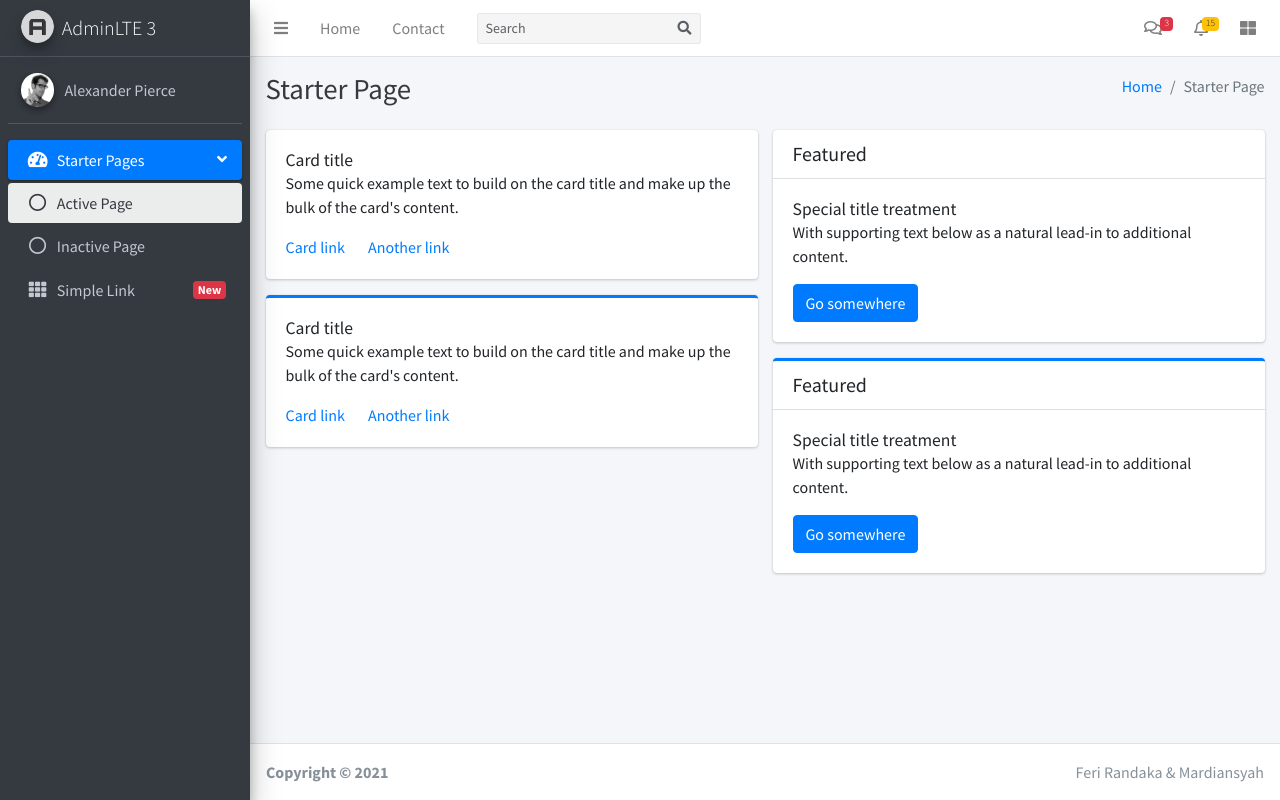
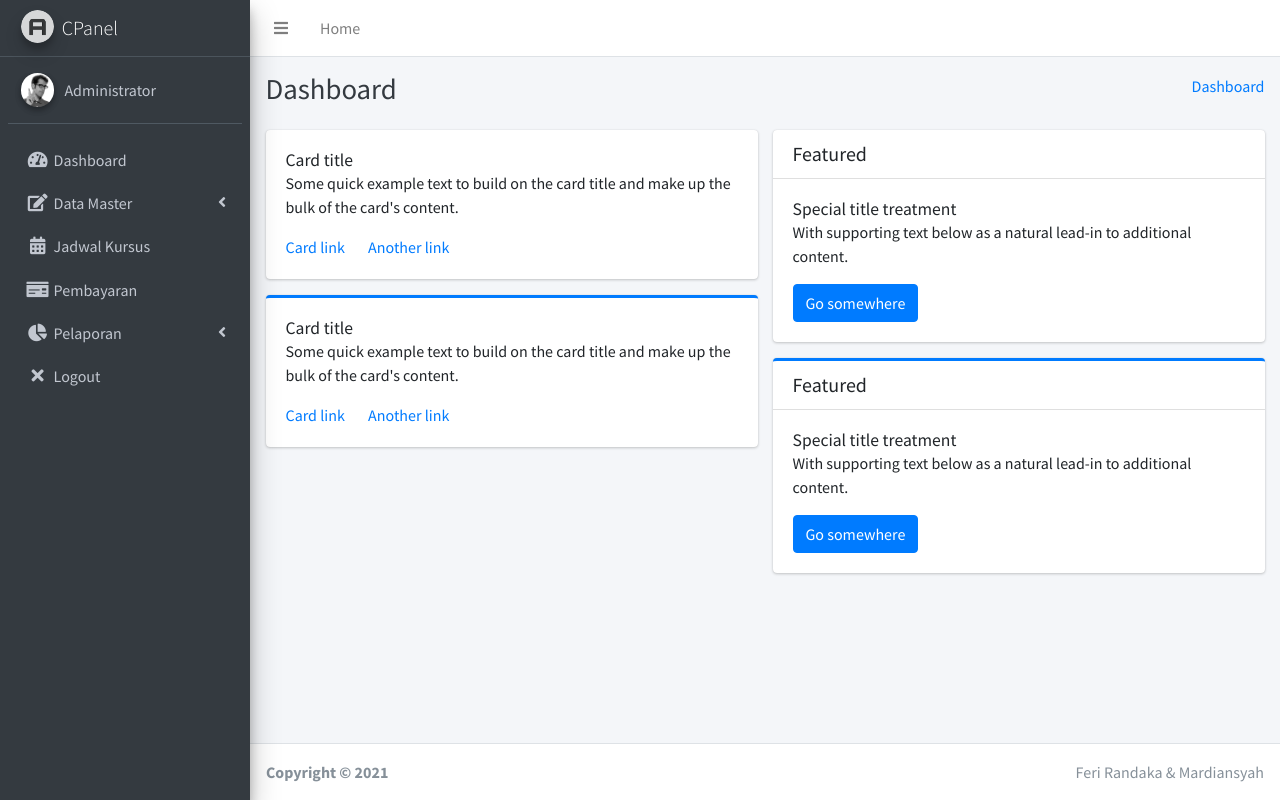
Before and after one commit to AmzarNatsir/ta_kursusmo, a CodeIgniter app: page /ta_kursusmo/ in a window 1280 px wide. Run offline with CodeIgniter, Linux system fonts and the light colour scheme; some libraries are stand-ins or nearby versions.

Commit message:
Update Data Master

```diff
--- a/application/config/database.php
+++ b/application/config/database.php
@@ -76,9 +76,9 @@ $query_builder = TRUE;
 $db['default'] = array(
 	'dsn'	=> '',
 	'hostname' => 'localhost',
-	'username' => '',
-	'password' => '',
-	'database' => '',
+	'username' => 'root',
+	'password' => '4mz4r',
+	'database' => 'kursus_mobil',
 	'dbdriver' => 'mysqli',
 	'dbprefix' => '',
 	'pconnect' => FALSE,
--- a/application/views/admin/_partial/menu_sidebar.php
+++ b/application/views/admin/_partial/menu_sidebar.php
@@ -4,7 +4,7 @@
     <a href="index3.html" class="brand-link">
       <img src="<?php echo base_url();?>assets/dist/img/AdminLTELogo.png" alt="AdminLTE Logo" class="brand-image img-circle elevation-3"
            style="opacity: .8">
-      <span class="brand-text font-weight-light">AdminLTE 3</span>
+      <span class="brand-text font-weight-light">CPanel</span>
     </a>
 
     <!-- Sidebar -->
@@ -12,10 +12,10 @@
       <!-- Sidebar user panel (optional) -->
       <div class="user-panel mt-3 pb-3 mb-3 d-flex">
         <div class="image">
-          <img src="dist/img/user2-160x160.jpg" class="img-circle elevation-2" alt="User Image">
+          <img src="<?php echo base_url();?>assets/dist/img/user2-160x160.jpg" class="img-circle elevation-2" alt="User Image">
         </div>
         <div class="info">
-          <a href="#" class="d-block">Alexander Pierce</a>
+          <a href="#" class="d-block">Administrator</a>
         </div>
       </div>
 
@@ -24,37 +24,34 @@
         <ul class="nav nav-pills nav-sidebar flex-column" data-widget="treeview" role="menu" data-accordion="false">
           <!-- Add icons to the links using the .nav-icon class
                with font-awesome or any other icon font library -->
-          <li class="nav-item has-treeview menu-open">
-            <a href="#" class="nav-link active">
-              <i class="nav-icon fas fa-tachometer-alt"></i>
-              <p>
-                Starter Pages
-                <i class="right fas fa-angle-left"></i>
-              </p>
-            </a>
+          <li class="nav-item">
+            <a href="<?php echo base_url();?>" class="nav-link"><i class="nav-icon fas fa-tachometer-alt"></i><p>Dashboard</p></a>
+          </li>
+          <li class="nav-item has-treeview">
+            <a href="#" class="nav-link"><i class="nav-icon fas fa-edit"></i><p>Data Master<i class="right fas fa-angle-left"></i></p></a>
             <ul class="nav nav-treeview">
-              <li class="nav-item">
-                <a href="#" class="nav-link active">
-                  <i class="far fa-circle nav-icon"></i>
-                  <p>Active Page</p>
-                </a>
-              </li>
-              <li class="nav-item">
-                <a href="#" class="nav-link">
-                  <i class="far fa-circle nav-icon"></i>
-                  <p>Inactive Page</p>
-                </a>
-              </li>
+              <li class="nav-item"><a href="<?php echo base_url();?>master/data_mobil" class="nav-link"><i class="far fa-circle nav-icon"></i><p>Data Mobil</p></a></li>
+              <li class="nav-item"><a href="#" class="nav-link"><i class="far fa-circle nav-icon"></i><p>Data Instruktur</p></a></li>
+              <li class="nav-item"><a href="#" class="nav-link"><i class="far fa-circle nav-icon"></i><p>Data Peserta</p></a></li>
             </ul>
           </li>
           <li class="nav-item">
-            <a href="#" class="nav-link">
-              <i class="nav-icon fas fa-th"></i>
-              <p>
-                Simple Link
-                <span class="right badge badge-danger">New</span>
-              </p>
-            </a>
+            <a href="#" class="nav-link"><i class="nav-icon fas fa-calendar-alt"></i><p>Jadwal Kursus</p></a>
+          </li>
+          <li class="nav-item">
+            <a href="#" class="nav-link"><i class="nav-icon fa fa-money-check"></i><p>Pembayaran</p></a>
+          </li>
+          <li class="nav-item has-treeview">
+            <a href="#" class="nav-link"><i class="nav-icon fas fa-chart-pie"></i><p>Pelaporan<i class="right fas fa-angle-left"></i></p></a>
+            <ul class="nav nav-treeview">
+              <li class="nav-item"><a href="#" class="nav-link"><i class="far fa-circle nav-icon"></i><p>Laporan Data Peserta</p></a></li>
+              <li class="nav-item"><a href="#" class="nav-link"><i class="far fa-circle nav-icon"></i><p>Laporan Pembayaran</p></a></li>
+              <li class="nav-item"><a href="#" class="nav-link"><i class="far fa-circle nav-icon"></i><p>Laporan Data Instruktur</p></a></li>
+              <li class="nav-item"><a href="#" class="nav-link"><i class="far fa-circle nav-icon"></i><p>Laporan Jadwal Kursus</p></a></li>
+            </ul>
+          </li>
+          <li class="nav-item">
+            <a href="<?php echo base_url();?>login/logout" class="nav-link"><i class="nav-icon fas fa-times"></i><p>Logout</p></a>
           </li>
         </ul>
       </nav>
--- a/application/views/admin/_partial/top.php
+++ b/application/views/admin/_partial/top.php
@@ -6,115 +6,7 @@
         <a class="nav-link" data-widget="pushmenu" href="#" role="button"><i class="fas fa-bars"></i></a>
       </li>
       <li class="nav-item d-none d-sm-inline-block">
-        <a href="index3.html" class="nav-link">Home</a>
-      </li>
-      <li class="nav-item d-none d-sm-inline-block">
-        <a href="#" class="nav-link">Contact</a>
-      </li>
-    </ul>
-
-    <!-- SEARCH FORM -->
-    <form class="form-inline ml-3">
-      <div class="input-group input-group-sm">
-        <input class="form-control form-control-navbar" type="search" placeholder="Search" aria-label="Search">
-        <div class="input-group-append">
-          <button class="btn btn-navbar" type="submit">
-            <i class="fas fa-search"></i>
-          </button>
-        </div>
-      </div>
-    </form>
-
-    <!-- Right navbar links -->
-    <ul class="navbar-nav ml-auto">
-      <!-- Messages Dropdown Menu -->
-      <li class="nav-item dropdown">
-        <a class="nav-link" data-toggle="dropdown" href="#">
-          <i class="far fa-comments"></i>
-          <span class="badge badge-danger navbar-badge">3</span>
-        </a>
-        <div class="dropdown-menu dropdown-menu-lg dropdown-menu-right">
-          <a href="#" class="dropdown-item">
-            <!-- Message Start -->
-            <div class="media">
-              <img src="dist/img/user1-128x128.jpg" alt="User Avatar" class="img-size-50 mr-3 img-circle">
-              <div class="media-body">
-                <h3 class="dropdown-item-title">
-                  Brad Diesel
-                  <span class="float-right text-sm text-danger"><i class="fas fa-star"></i></span>
-                </h3>
-                <p class="text-sm">Call me whenever you can...</p>
-                <p class="text-sm text-muted"><i class="far fa-clock mr-1"></i> 4 Hours Ago</p>
-              </div>
-            </div>
-            <!-- Message End -->
-          </a>
-          <div class="dropdown-divider"></div>
-          <a href="#" class="dropdown-item">
-            <!-- Message Start -->
-            <div class="media">
-              <img src="dist/img/user8-128x128.jpg" alt="User Avatar" class="img-size-50 img-circle mr-3">
-              <div class="media-body">
-                <h3 class="dropdown-item-title">
-                  John Pierce
-                  <span class="float-right text-sm text-muted"><i class="fas fa-star"></i></span>
-                </h3>
-                <p class="text-sm">I got your message bro</p>
-                <p class="text-sm text-muted"><i class="far fa-clock mr-1"></i> 4 Hours Ago</p>
-              </div>
-            </div>
-            <!-- Message End -->
-          </a>
-          <div class="dropdown-divider"></div>
-          <a href="#" class="dropdown-item">
-            <!-- Message Start -->
-            <div class="media">
-              <img src="dist/img/user3-128x128.jpg" alt="User Avatar" class="img-size-50 img-circle mr-3">
-              <div class="media-body">
-                <h3 class="dropdown-item-title">
-                  Nora Silvester
-                  <span class="float-right text-sm text-warning"><i class="fas fa-star"></i></span>
-                </h3>
-                <p class="text-sm">The subject goes here</p>
-                <p class="text-sm text-muted"><i class="far fa-clock mr-1"></i> 4 Hours Ago</p>
-              </div>
-            </div>
-            <!-- Message End -->
-          </a>
-          <div class="dropdown-divider"></div>
-          <a href="#" class="dropdown-item dropdown-footer">See All Messages</a>
-        </div>
-      </li>
-      <!-- Notifications Dropdown Menu -->
-      <li class="nav-item dropdown">
-        <a class="nav-link" data-toggle="dropdown" href="#">
-          <i class="far fa-bell"></i>
-          <span class="badge badge-warning navbar-badge">15</span>
-        </a>
-        <div class="dropdown-menu dropdown-menu-lg dropdown-menu-right">
-          <span class="dropdown-header">15 Notifications</span>
-          <div class="dropdown-divider"></div>
-          <a href="#" class="dropdown-item">
-            <i class="fas fa-envelope mr-2"></i> 4 new messages
-            <span class="float-right text-muted text-sm">3 mins</span>
-          </a>
-          <div class="dropdown-divider"></div>
-          <a href="#" class="dropdown-item">
-            <i class="fas fa-users mr-2"></i> 8 friend requests
-            <span class="float-right text-muted text-sm">12 hours</span>
-          </a>
-          <div class="dropdown-divider"></div>
-          <a href="#" class="dropdown-item">
-            <i class="fas fa-file mr-2"></i> 3 new reports
-            <span class="float-right text-muted text-sm">2 days</span>
-          </a>
-          <div class="dropdown-divider"></div>
-          <a href="#" class="dropdown-item dropdown-footer">See All Notifications</a>
-        </div>
-      </li>
-      <li class="nav-item">
-        <a class="nav-link" data-widget="control-sidebar" data-slide="true" href="#" role="button"><i
-            class="fas fa-th-large"></i></a>
+        <a href="<?php echo base_url();?>home" class="nav-link">Home</a>
       </li>
     </ul>
   </nav>
--- a/application/views/admin/index.php
+++ b/application/views/admin/index.php
@@ -5,12 +5,11 @@
       <div class="container-fluid">
         <div class="row mb-2">
           <div class="col-sm-6">
-            <h1 class="m-0 text-dark">Starter Page</h1>
+            <h1 class="m-0 text-dark">Dashboard</h1>
           </div><!-- /.col -->
           <div class="col-sm-6">
             <ol class="breadcrumb float-sm-right">
-              <li class="breadcrumb-item"><a href="#">Home</a></li>
-              <li class="breadcrumb-item active">Starter Page</li>
+              <li class="breadcrumb-item"><a href="<?php echo base_url();?>">Dashboard</a></li>
             </ol>
           </div><!-- /.col -->
         </div><!-- /.row -->
```
Also changed, not shown: application/controllers/Master.php (added, +22 -0 lines), application/models/Model_master.php (added, +13 -0 lines), application/views/admin/data_master/mobil/index.php (added, +61 -0 lines).
